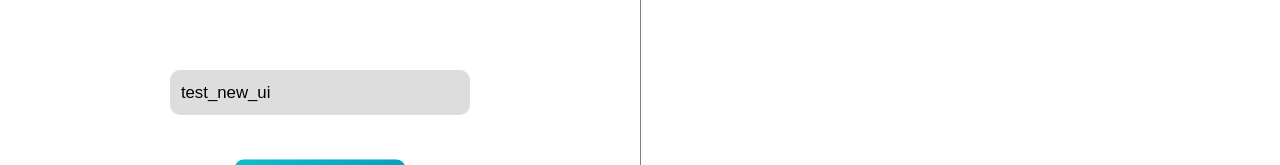
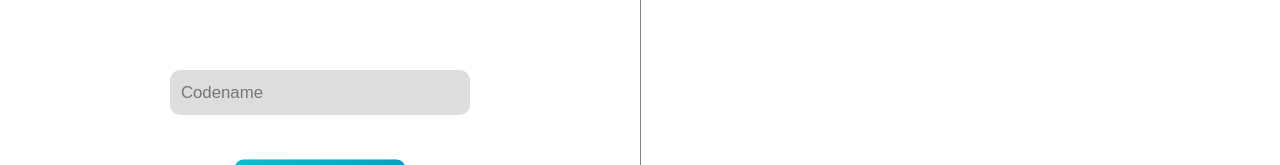
Before and after one commit to andremov/dnd-front, a React (Create React App) app: page / in a window 1280 px wide. Shown: the part 257-422 px from the top of the page. Built offline with nearby package versions, Linux system fonts and the light colour scheme.

Commit message:
Update EnterForm.js

```diff
--- a/src/Components/Panels/EnterForm.js
+++ b/src/Components/Panels/EnterForm.js
@@ -3,7 +3,7 @@ import { fetchCharacterID } from "../../Services/api";
 import { CreatePlayer } from "./CreatePlayer";
 
 export function EnterForm( { setPlayerData } ) {
-    const [ codename, setCodename ] = useState('test_new_ui');
+    const [ codename, setCodename ] = useState('');
     const [ creatingPlayer, setCreatingPlayer ] = useState(false)
 
     if ( creatingPlayer ) {
```
